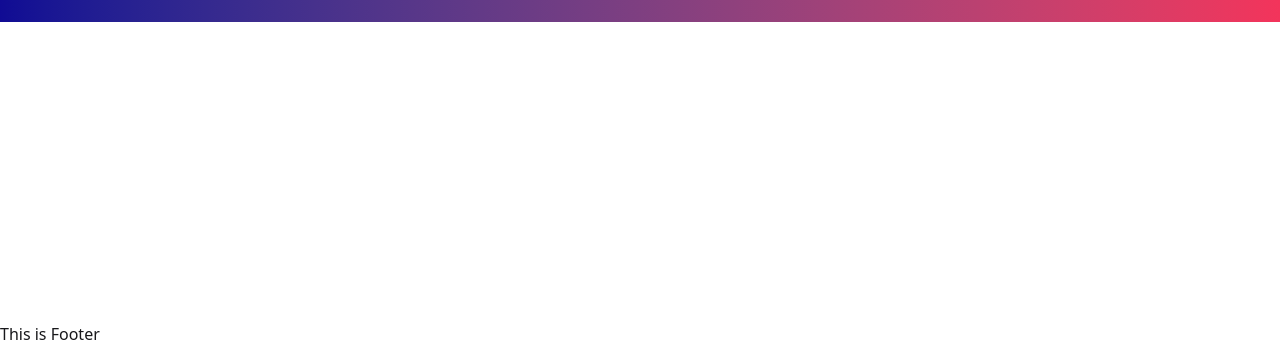
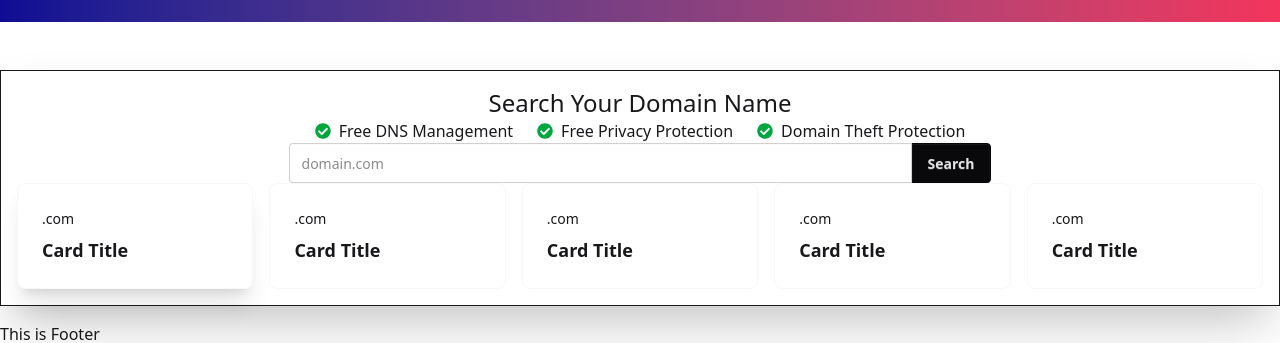
Before and after one commit to cerumiaktar/hostingbuz-website-react, a React (Vite) app: page / in a window 1280 px wide. Shown: the part 793-1136 px from the top of the page. Built offline with nearby package versions, Linux system fonts and the light colour scheme.

Commit message:
add banner bottom section

```diff
--- /dev/null
+++ b/src/pages/Home/DomainSection/DomainSection.jsx
@@ -0,0 +1,70 @@
+import { FaCheckCircle } from "react-icons/fa";
+
+const DomainSection = () => {
+    return (
+        <div className="container mx-auto mt-12 mb-12 bg-white shadow-2xl border p-4">
+            <div>
+                <h1 className="text-2xl text-center">Search Your Domain Name</h1>
+                <div className="flex items-center gap-6 justify-center">
+                    <div className="flex items-center gap-2">
+                        <span className="text-green-600"><FaCheckCircle /></span>
+                        <h2>Free DNS Management</h2>
+                    </div>
+                    <div className="flex items-center gap-2">
+                        <span className="text-green-600"><FaCheckCircle /></span>
+                        <h2>Free Privacy Protection</h2>
+                    </div>
+                    <div className="flex items-center gap-2">
+                        <span className="text-green-600"><FaCheckCircle /></span>
+                        <h2>Domain Theft Protection</h2>
+                    </div>
+                </div>
+                <div className="">
+                    <div className="join w-full justify-center">
+                        <div className="w-6/12">
+                            <label className="input validator join-item w-full">
+                                <input type="email" placeholder="domain.com" required />
+                            </label>
+                            <div className="validator-hint hidden">Enter valid domain name</div>
+                        </div>
+                        <button className="btn btn-neutral join-item">Search</button>
+                    </div>
+                </div>
+                <div className="flex gap-4">
+                    <div className="card card-border bg-base-100 w-96 shadow-xl">
+                        <div className="card-body">
+                            <p>.com</p>
+                            <h2 className="card-title">Card Title</h2>
+                        </div>
+                    </div>
+                    <div className="card card-border bg-base-100 w-96">
+                        <div className="card-body">
+                            <p>.com</p>
+                            <h2 className="card-title">Card Title</h2>
+                        </div>
+                    </div>
+                    <div className="card card-border bg-base-100 w-96">
+                        <div className="card-body">
+                            <p>.com</p>
+                            <h2 className="card-title">Card Title</h2>
+                        </div>
+                    </div>
+                    <div className="card card-border bg-base-100 w-96">
+                        <div className="card-body">
+                            <p>.com</p>
+                            <h2 className="card-title">Card Title</h2>
+                        </div>
+                    </div>
+                    <div className="card card-border bg-base-100 w-96">
+                        <div className="card-body">
+                            <p>.com</p>
+                            <h2 className="card-title">Card Title</h2>
+                        </div>
+                    </div>
+                </div>
+            </div>
+        </div>
+    );
+};
+
+export default DomainSection;
--- a/src/pages/Home/Home/Home.jsx
+++ b/src/pages/Home/Home/Home.jsx
@@ -1,10 +1,12 @@
 import React from 'react';
 import Hero from '../Hero/Hero';
+import DomainSection from '../DomainSection/DomainSection';
 
 const Home = () => {
     return (
         <div>
             <Hero></Hero>
+            <DomainSection></DomainSection>
         </div>
     );
 };
```
